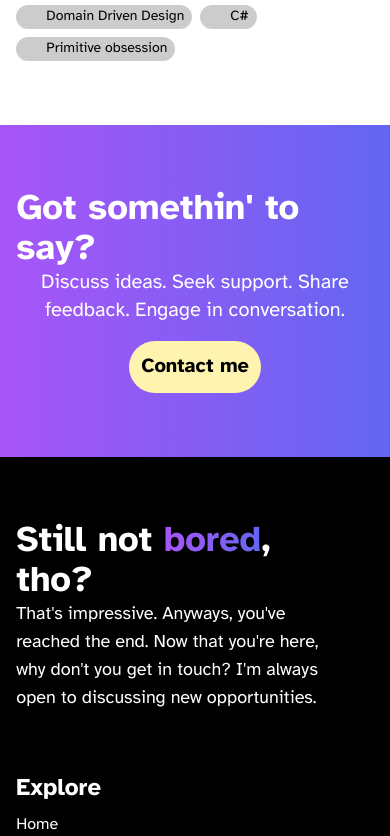
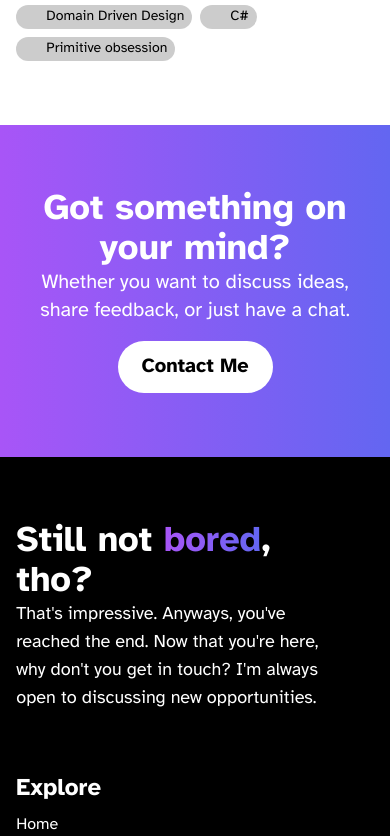
Before and after one commit to maik-hasler/blogfolio, an Astro site: page / in a window 390 px wide. Shown: the part 2613-3449 px from the top of the page. Built offline with nearby package versions, Linux system fonts and the light colour scheme; Astro itself is replaced by a stand-in of ours; some icons are missing.

Commit message:
fix(index): call to action heading now centers on mobile

```diff
--- a/src/components/index/CallToAction.astro
+++ b/src/components/index/CallToAction.astro
@@ -1,20 +1,23 @@
----
----
-
 <section class="highlight-bg">
-    <div class="w-11/12 lg:w-8/12 mx-auto flex flex-col py-[64px] justify-center items-center">
-        <span class="text-4xl font-bold text-white">Got somethin' to say?</span>
-        <div class="w-11/12 lg:w-7/12 mx-auto">
-            <p class="text-xl text-center text-white">Discuss ideas. Seek support. Share feedback. Engage in conversation.</p>
-        </div>
-        <a href="/contact" class="mt-[16px] text-xl font-bold text-black">Contact me</a>
+  <div class="w-11/12 lg:w-8/12 mx-auto flex flex-col py-[64px] justify-center items-center">
+    <span class="text-4xl font-bold text-white text-center">Got something on your mind?</span>
+    <div class="w-11/12 lg:w-7/12 mx-auto">
+      <p class="text-xl text-center text-white">
+        Whether you want to discuss ideas, share feedback, or just have a chat.
+      </p>
     </div>
+    <a href="/contact" class="mt-[16px] text-xl font-bold text-black">Contact Me</a>
+  </div>
 </section>
 
 <style>
 a {
-        background-color: #FFF3B0;
-        border-radius: 64px;
-        padding: 12px;
-    }
+  background-color: #ffffff;
+  border-radius: 64px;
+  padding: 12px 24px;
+  transition: background-color 0.3s ease;
+}
+a:hover {
+  background-color: #ffffff;
+}
 </style>
```
